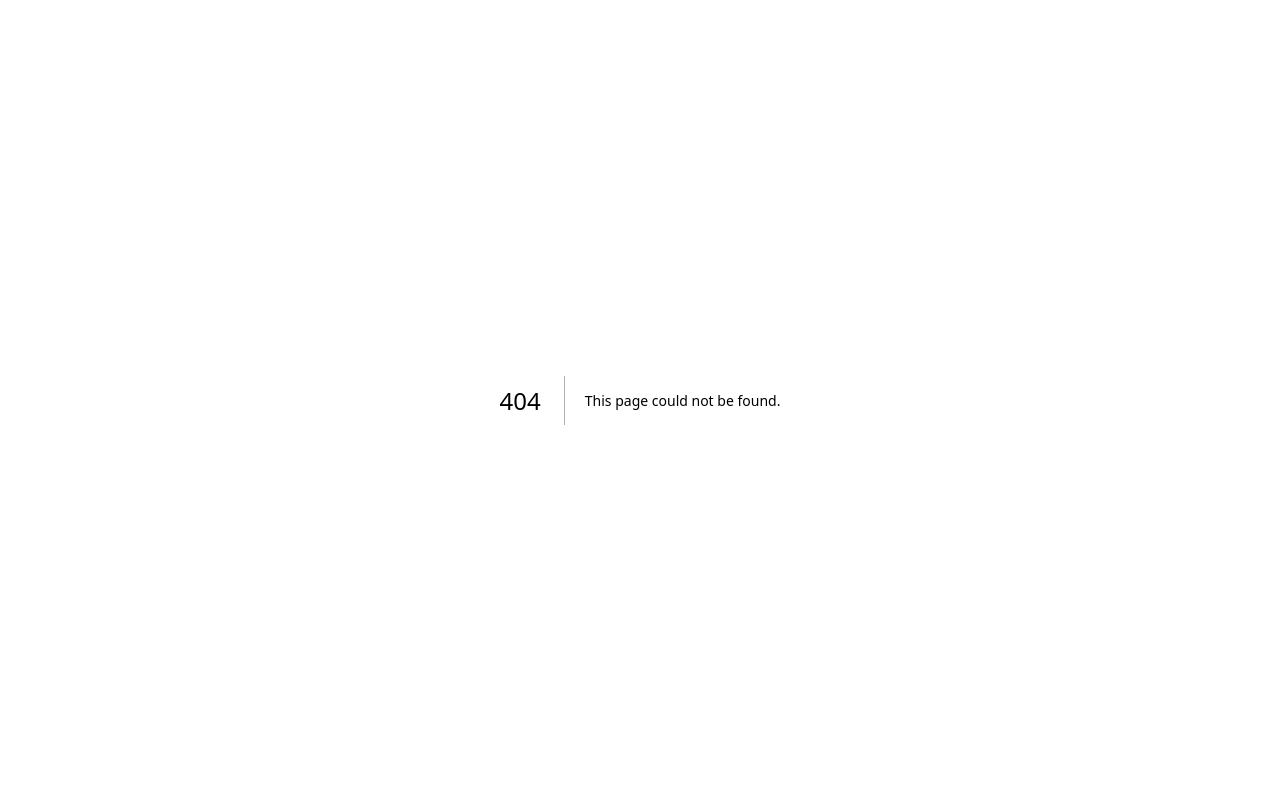
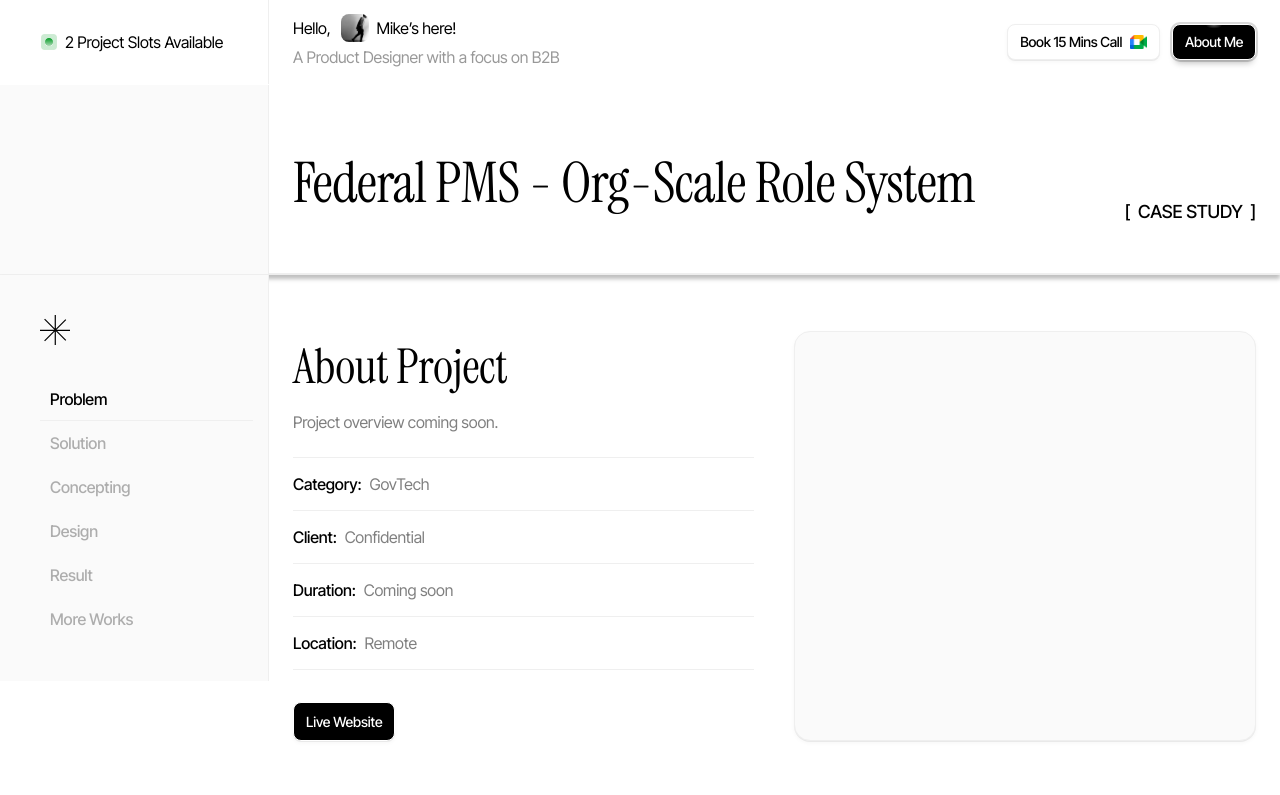
Before and after one commit to ismailquadri/UX_Portfolio, a Next.js app: page /case-studies/federal-pms in a window 1280 px wide. Before the commit this address had no page. Shown: the top 795 px of the page. Built offline with nearby package versions, Linux system fonts and the light colour scheme.

Commit message:
feat: add Case Study Detail page with generateStaticParams

```diff
--- /dev/null
+++ b/app/case-studies/[slug]/not-found.tsx
@@ -0,0 +1,15 @@
+import Link from "next/link";
+
+export default function CaseStudyNotFound() {
+  return (
+    <div className="flex min-h-[60vh] w-full flex-col items-center justify-center gap-4 px-6 text-center">
+      <h1 className="font-heading text-[32px] text-ink">Case study not found</h1>
+      <p className="font-body text-[16px] text-muted">
+        That case study doesn&rsquo;t exist yet.
+      </p>
+      <Link href="/case-studies" className="font-body text-[14px] font-medium text-ink underline">
+        Back to all case studies
+      </Link>
+    </div>
+  );
+}
--- /dev/null
+++ b/app/case-studies/[slug]/page.tsx
@@ -0,0 +1,170 @@
+import { notFound } from "next/navigation";
+
+import Navbar from "@/components/Navbar";
+import Footer from "@/components/Footer";
+import PageSidebar from "@/components/PageSidebar";
+import SidebarSpacer from "@/components/SidebarSpacer";
+import { CASE_STUDIES, getCaseStudyBySlug } from "@/lib/case-studies";
+
+const SIDEBAR_LINKS = [
+  { label: "Problem", href: "#problem" },
+  { label: "Solution", href: "#solution" },
+  { label: "Concepting", href: "#concepting" },
+  { label: "Design", href: "#design" },
+  { label: "Result", href: "#result-narrative" },
+  { label: "More Works", href: "#more-works" },
+];
+
+const NARRATIVE_SECTIONS = [
+  { heading: "Problem", id: "problem" },
+  { heading: "Solution", id: "solution" },
+  { heading: "Concepting", id: "concepting" },
+  { heading: "Design", id: "design" },
+  { heading: "Result", id: "result-narrative" },
+] as const;
+
+export function generateStaticParams() {
+  return CASE_STUDIES.map((cs) => ({ slug: cs.slug }));
+}
+
+export default async function CaseStudyDetailPage({
+  params,
+}: {
+  params: Promise<{ slug: string }>;
+}) {
+  const { slug } = await params;
+  const caseStudy = getCaseStudyBySlug(slug);
+  if (!caseStudy) {
+    notFound();
+  }
+
+  const otherCaseStudies = CASE_STUDIES.filter((cs) => cs.slug !== slug);
+
+  return (
+    <div className="flex min-h-screen w-full flex-col bg-paper">
+      <Navbar />
+      <main className="flex w-full flex-1 flex-col">
+        {/* Header */}
+        <section className="flex w-full items-start justify-between border-b border-border-subtle shadow-[0_4px_4px_0_rgba(0,0,0,0.25)]">
+          <SidebarSpacer />
+          <div className="flex w-full flex-1 flex-col gap-12 pt-14">
+            <div className="flex items-end justify-between px-6">
+              <h1 className="relative font-heading text-[32px] tracking-[-0.32px] text-ink md:text-[56px] md:tracking-[-0.56px]">
+                {caseStudy.title}
+              </h1>
+              <span className="hidden whitespace-nowrap font-body text-[18px] font-medium tracking-[-0.18px] text-ink md:block">
+                [&nbsp;&nbsp;CASE STUDY&nbsp;&nbsp;]
+              </span>
+            </div>
+            <div className="h-px w-full bg-border-subtle" />
+          </div>
+        </section>
+
+        {/* About Project */}
+        <section className="flex w-full items-start justify-between shadow-[0_4px_4px_0_rgba(0,0,0,0.25)]">
+          <PageSidebar links={SIDEBAR_LINKS} />
+          <div className="flex w-full flex-1 flex-col gap-12 py-14">
+            <div className="flex flex-col items-start gap-10 px-6 md:flex-row md:justify-center">
+              <div className="flex w-full flex-1 flex-col gap-8">
+                <div className="flex flex-col gap-3.5">
+                  <div className="relative flex flex-col gap-2 border-b border-border-subtle pb-6">
+                    <h2 className="font-heading text-[32px] tracking-[-0.32px] text-ink md:text-[48px]">
+                      About Project
+                    </h2>
+                    <p className="max-w-[541px] whitespace-pre-line font-body text-[16px] leading-[1.4] tracking-[-0.16px] text-ink/50">
+                      {/* TODO: replace with real about-project copy for {caseStudy.slug} — Figma
+                      only designed narrative content for an unrelated example project */}
+                      Project overview coming soon.
+                    </p>
+                  </div>
+
+                  <div className="flex items-center gap-2 border-b border-border-subtle pb-3.5 font-body text-[16px] tracking-[-0.16px]">
+                    <span className="font-medium text-ink">Category:</span>
+                    <span className="text-ink/50">{caseStudy.category}</span>
+                  </div>
+                  <div className="flex items-center gap-2 border-b border-border-subtle pb-3.5 font-body text-[16px] tracking-[-0.16px]">
+                    <span className="font-medium text-ink">Client:</span>
+                    <span className="text-ink/50">Confidential</span>
+                  </div>
+                  <div className="flex items-center gap-2 border-b border-border-subtle pb-3.5 font-body text-[16px] tracking-[-0.16px]">
+                    <span className="font-medium text-ink">Duration:</span>
+                    <span className="text-ink/50">Coming soon</span>
+                  </div>
+                  <div className="flex items-center gap-2 border-b border-border-subtle pb-3.5 font-body text-[16px] tracking-[-0.16px]">
+                    <span className="font-medium text-ink">Location:</span>
+                    <span className="text-ink/50">Remote</span>
+                  </div>
+                </div>
+
+                <a
+                  href="#"
+                  className="inline-flex w-fit items-center justify-center gap-2 rounded-sm border border-paper bg-ink px-3 py-2 font-body text-[14px] font-medium tracking-[-0.14px] text-paper shadow-button"
+                >
+                  Live Website
+                </a>
+              </div>
+
+              <div className="h-[280px] w-full flex-1 shrink-0 overflow-clip rounded-md border border-border-subtle bg-surface shadow-button md:h-auto md:self-stretch">
+                {/* TODO: replace with real project screenshot for {caseStudy.slug} */}
+              </div>
+            </div>
+          </div>
+        </section>
+
+        {/* Narrative sections */}
+        <section className="flex w-full items-start justify-between shadow-button">
+          <SidebarSpacer />
+          <div className="flex w-full flex-1 flex-col gap-12 py-14">
+            {NARRATIVE_SECTIONS.map(({ heading, id }) => (
+              <div key={id} id={id} className="flex flex-col gap-8 px-6">
+                <h2 className="font-heading text-[32px] tracking-[-0.32px] text-ink md:text-[48px]">
+                  {heading}
+                </h2>
+                <p className="max-w-[971px] font-body text-[18px] font-medium leading-[1.6] tracking-[-0.18px] text-ink/50 md:text-[24px] md:tracking-[-0.24px]">
+                  {/* TODO: replace with real case study writeup for {caseStudy.slug} — Figma
+                  only designed narrative content for an unrelated example project */}
+                  Case study details coming soon.
+                </p>
+              </div>
+            ))}
+          </div>
+        </section>
+
+        {/* More Works */}
+        <section
+          id="more-works"
+          className="flex w-full items-start justify-between shadow-[0_4px_4px_0_rgba(0,0,0,0.25)]"
+        >
+          <SidebarSpacer />
+          <div className="flex w-full flex-1 flex-col gap-12 py-14">
+            <div className="flex items-end justify-between px-6">
+              <h2 className="relative font-heading text-[32px] tracking-[-0.32px] text-ink md:text-[56px] md:tracking-[-0.56px]">
+                More Works
+              </h2>
+            </div>
+
+            <div className="flex flex-col items-center justify-center gap-8 px-6 py-10">
+              <div className="flex w-full flex-col items-center gap-4 md:flex-row">
+                {otherCaseStudies.map((cs) => (
+                  <a
+                    key={cs.slug}
+                    href={`/case-studies/${cs.slug}`}
+                    className="group relative flex h-[280px] w-full flex-1 items-end justify-center overflow-clip rounded-md border border-border-subtle bg-surface p-6 shadow-button md:h-[526px]"
+                  >
+                    <span className="absolute left-1/2 top-6 -translate-x-1/2 text-center font-body text-[16px] font-medium tracking-[-0.16px] text-ink md:top-8">
+                      {cs.title}
+                    </span>
+                    <span className="inline-flex items-center justify-center gap-2 rounded-sm border border-white/10 bg-white/20 px-3 py-2 font-body text-[14px] font-medium tracking-[-0.14px] text-paper opacity-0 backdrop-blur transition-opacity group-hover:opacity-100">
+                      See Study Case
+                    </span>
+                  </a>
+                ))}
+              </div>
+            </div>
+          </div>
+        </section>
+      </main>
+      <Footer />
+    </div>
+  );
+}
```
